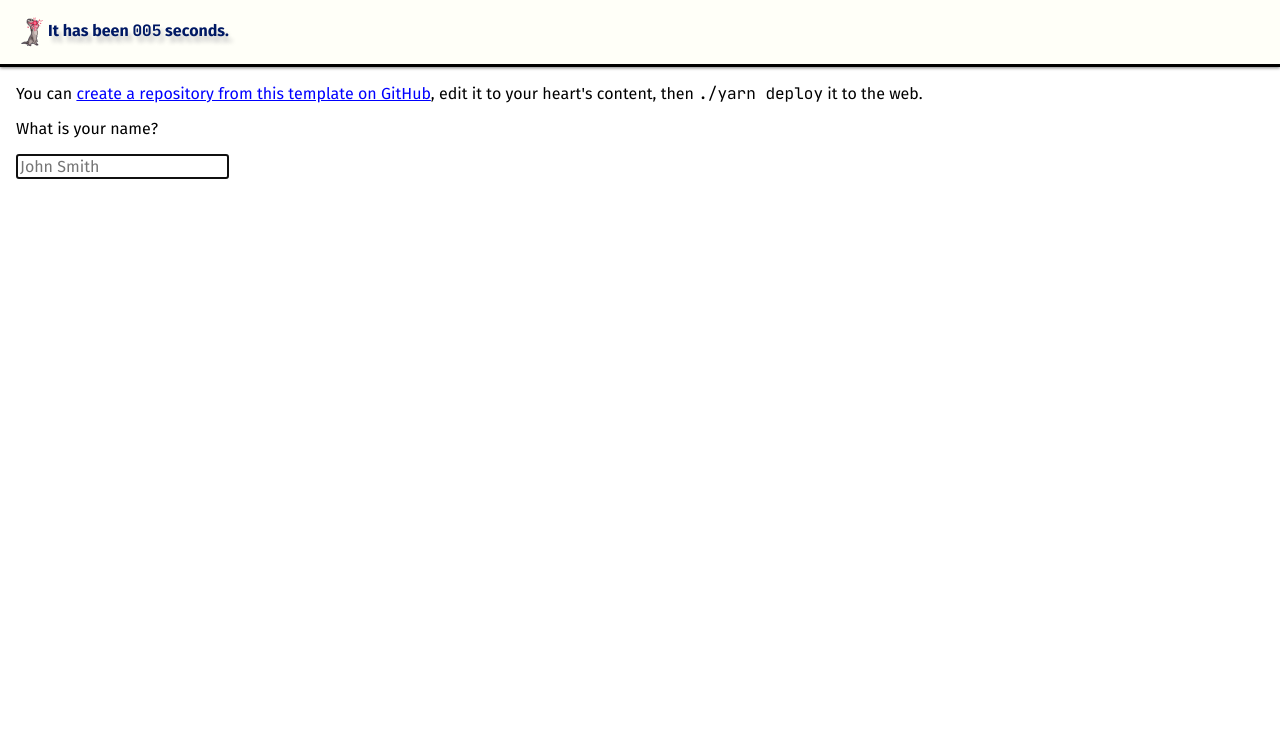
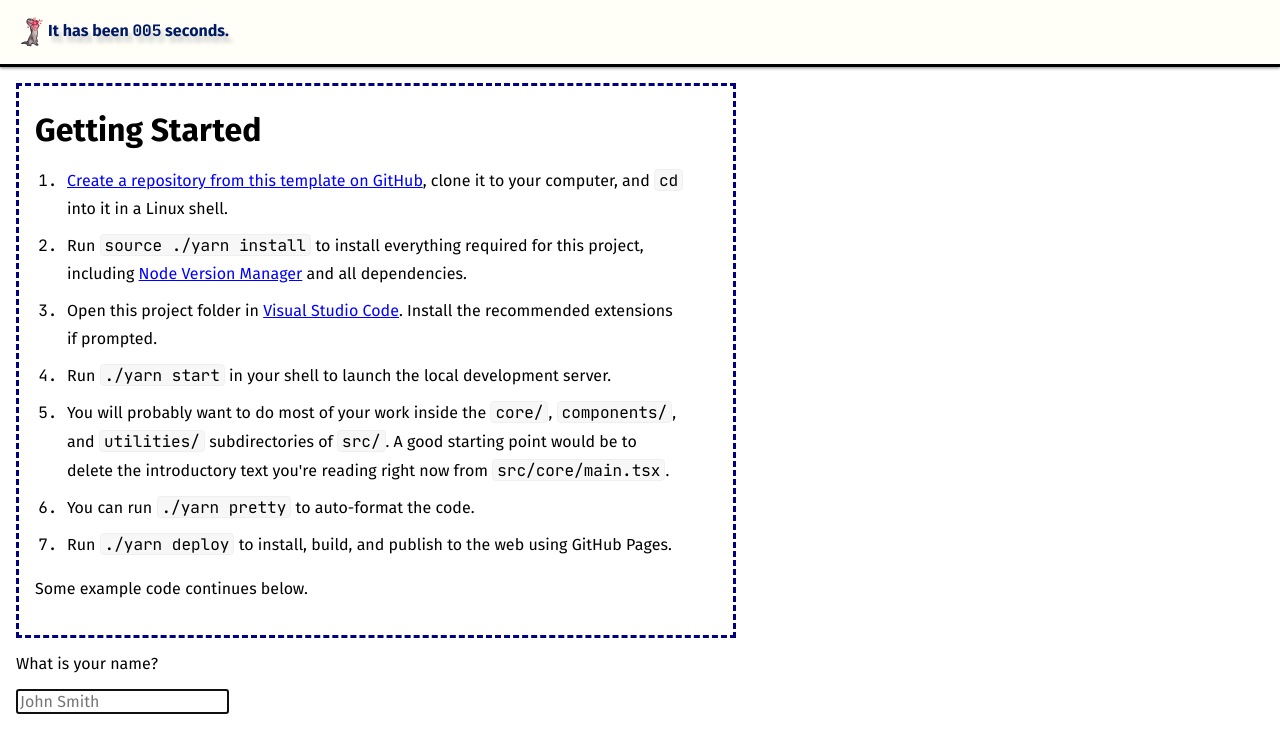
Before and after one commit to otter-academy/template, a React (Create React App) app: page / in a window 1280 px wide. Shown: the top 752 px of the page. Built offline with nearby package versions, Linux system fonts and the light colour scheme.

Commit message:
00000010-b4eb5544

```diff
--- a/public/fonts.css
+++ b/public/fonts.css
@@ -4,23 +4,21 @@ input,
 textarea,
 button,
 select {
-  font-size: inherit;
   font-family: "Fira Sans", sans-serif;
 }
 
 code,
 pre,
 kbd,
-samp {
-  font-size: inherit;
+samp,
+::marker {
   font-family: "JetBrains Mono", monospace;
-  white-space: pre-wrap;
 }
 
 @font-face {
   font-family: "JetBrains Mono";
   font-weight: 400;
-  src: local("JetBrains Mono"),
+  src: local("JetBrains Mono Regular"),
     url("/fonts/JetBrainsMono-Regular.woff2") format("woff2");
   font-display: swap;
 }
--- /dev/null
+++ b/src/components/global-styles.tsx
@@ -0,0 +1,56 @@
+import * as emotionReact from "@emotion/core";
+import React from "react";
+
+/**
+ * Global style definitions that are applied throughout the entire document.
+ */
+export const GlobalStyles: React.FC<{}> = () => (
+  <emotionReact.Global
+    styles={emotionReact.css({
+      "input, textarea, button, select": {
+        fontSize: "inherit"
+      },
+
+      "code, pre, kbd": {
+        fontSize: "inherit",
+        whiteSpace: "pre-wrap"
+      },
+
+      html: {
+        boxSizing: "border-box"
+      },
+
+      body: {
+        padding: "0",
+        margin: "0",
+        fontSize: "16px"
+      },
+
+      "*": {
+        boxSizing: "inherit",
+        fontFamily: "inherit",
+        transitionDuration: "inherit"
+      },
+
+      a: {
+        color: "blue",
+
+        ":hover": {
+          color: "red"
+        }
+      },
+
+      "body > section": {
+        display: "contents"
+      },
+
+      "body > section > *": {
+        transitionDuration: "0.5s"
+      },
+
+      img: {
+        verticalAlign: "middle"
+      }
+    })}
+  />
+);
--- a/src/components/splashy-greeting.tsx
+++ b/src/components/splashy-greeting.tsx
@@ -24,7 +24,7 @@ export const SplashyGreeting: React.FC<{ name: string }> = ({ name }) => {
           }
         }),
         animationDuration: "6s",
-        animationIterationCount: "infinite",
+        animationIterationCount: "4",
         background: "lime",
         color: "black",
         fontWeight: 900,
--- a/src/core/main.tsx
+++ b/src/core/main.tsx
@@ -1,7 +1,7 @@
-import * as emotionReact from "@emotion/core";
 import { css } from "emotion";
 import React from "react";
 
+import { GlobalStyles } from "../components/global-styles";
 import { SplashyGreeting } from "../components/splashy-greeting";
 import { sleep } from "../utilities/async";
 import { input, inputs } from "../utilities/input";
@@ -19,14 +19,81 @@ export class App {
     document.title = "Your Project";
 
     print(
-      <p>
-        You can{" "}
-        <a href="https://github.com/otter-academy/template/generate">
-          create a repository from this template on GitHub
-        </a>
-        , edit it to your heart's content, then <code>./yarn deploy</code> it to
-        the web.
-      </p>
+      <section
+        className={css({
+          border: "3px dashed navy",
+          padding: "16px",
+          maxWidth: "720px",
+          lineHeight: "1.75",
+
+          h1: {
+            fontSize: "32px",
+            margin: 0
+          },
+
+          ol: {
+            margin: 0,
+            paddingLeft: 0,
+
+            li: {
+              margin: "8px 32px"
+            }
+          },
+
+          "code, pre": {
+            background: "rgba(0, 0, 0, 0.03)",
+            border: "1px solid rgba(0, 0, 0, 0.03)",
+            borderRadius: "4px",
+            padding: "0 4px"
+          },
+
+          code: {
+            userSelect: "all",
+            cursor: "pointer"
+          }
+        })}
+      >
+        <h1>Getting Started</h1>
+        <ol>
+          <li>
+            <a href="https://github.com/otter-academy/template/generate">
+              Create a repository from this template on GitHub
+            </a>
+            , clone it to your computer, and <code>cd</code> into it in a Linux
+            shell.
+          </li>
+          <li>
+            Run <code>source ./yarn install</code> to install everything
+            required for this project, including{" "}
+            <a href="https://github.com/nvm-sh/nvm">Node Version Manager</a> and
+            all dependencies.
+          </li>
+          <li>
+            Open this project folder in{" "}
+            <a href="https://code.visualstudio.com/">Visual Studio Code</a>.
+            Install the recommended extensions if prompted.
+          </li>
+          <li>
+            Run <code>./yarn start</code> in your shell to launch the local
+            development server.
+          </li>
+          <li>
+            You will probably want to do most of your work inside the{" "}
+            <code>core/</code>, <code>components/</code>, and{" "}
+            <code>utilities/</code> subdirectories of <code>src/</code>. A good
+            starting point would be to delete the introductory text you're
+            reading right now from <code>src/core/main.tsx</code>.
+          </li>
+          <li>
+            You can run <code>./yarn pretty</code> to auto-format the code.
+          </li>
+          <li>
+            Run <code>./yarn deploy</code> to install, build, and publish to the
+            web using GitHub Pages.
+          </li>
+        </ol>
+        <p>Some example code continues below.</p>
+      </section>
     );
 
     print("What is your name?");
@@ -115,8 +182,17 @@ export class App {
               alt=""
               src="/icon.png"
               className={css({
+                transition: "none",
                 height: 32,
-                width: 32
+                width: 32,
+                objectFit: "contain",
+                // This is silly hack to replace images in CSS.
+                // see https://stackoverflow.com/a/37124764
+                backgroundSize: "contain",
+                backgroundImage: "url(/icon-shiny.png)",
+                ":hover": {
+                  objectPosition: "-65536px 65536px"
+                }
               })}
             />
           </a>
@@ -124,49 +200,7 @@ export class App {
           seconds.
         </main>
 
-        <emotionReact.Global
-          styles={emotionReact.css({
-            html: {
-              boxSizing: "border-box"
-            },
-
-            a: {
-              color: "blue",
-
-              ":hover": {
-                color: "red"
-              }
-            },
-
-            "*": {
-              boxSizing: "inherit",
-              fontFamily: "inherit",
-              transitionDuration: "inherit"
-            },
-
-            body: {
-              padding: "0",
-              margin: "0",
-              fontSize: "16px"
-            },
-
-            "body > section": {
-              display: "contents"
-            },
-
-            "body > section > *": {
-              transitionDuration: "0.5s"
-            },
-
-            img: {
-              verticalAlign: "middle"
-            },
-
-            "code, pre, kbd": {
-              whiteSpace: "pre-wrap"
-            }
-          })}
-        />
+        <GlobalStyles />
       </>
     );
   }
```
Also changed, not shown: public/icon-shiny.png (added), 1 other file (tests, documents, lock files or other folders).
